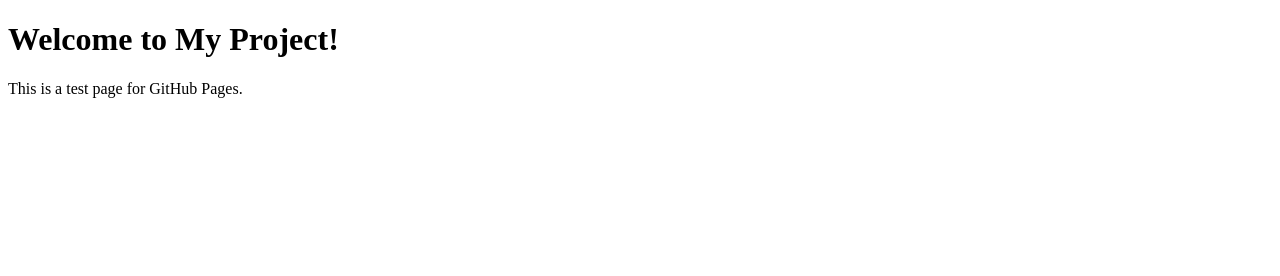
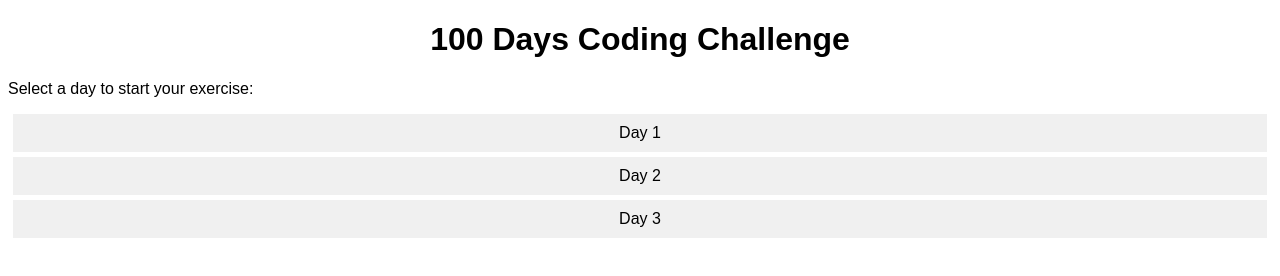
Before and after one commit to Oghosa-Osadebamwen/Udemy_100DaysofPythonCode_Projects, a plain HTML site: page index.html in a window 1280 px wide. Drawn offline with Linux system fonts and the light colour scheme.

Commit message:
Add files via upload

```diff
--- a/index.html
+++ b/index.html
@@ -1,12 +1,25 @@
 <!DOCTYPE html>
 <html lang="en">
-  <head>
+<head>
     <meta charset="UTF-8">
     <meta name="viewport" content="width=device-width, initial-scale=1.0">
-    <title>My Project</title>
-  </head>
-  <body>
-    <h1>Welcome to My Project!</h1>
-    <p>This is a test page for GitHub Pages.</p>
-  </body>
+    <title>100 Days Coding Challenge</title>
+    <style>
+        body { font-family: Arial, sans-serif; }
+        h1 { text-align: center; }
+        .day-link { display: block; padding: 10px; background-color: #f0f0f0; margin: 5px; text-align: center; text-decoration: none; color: black; }
+        .day-link:hover { background-color: #ddd; }
+    </style>
+</head>
+<body>
+    <h1>100 Days Coding Challenge</h1>
+    <p>Select a day to start your exercise:</p>
+    <!-- List of clickable days -->
+    <div id="days">
+        <a href="day1.html" class="day-link">Day 1</a>
+        <a href="day2.html" class="day-link">Day 2</a>
+        <a href="day3.html" class="day-link">Day 3</a>
+        <!-- Continue this pattern until day 100 -->
+    </div>
+</body>
 </html>
```
Also changed, not shown: day1.html (added, +28 -0 lines).
